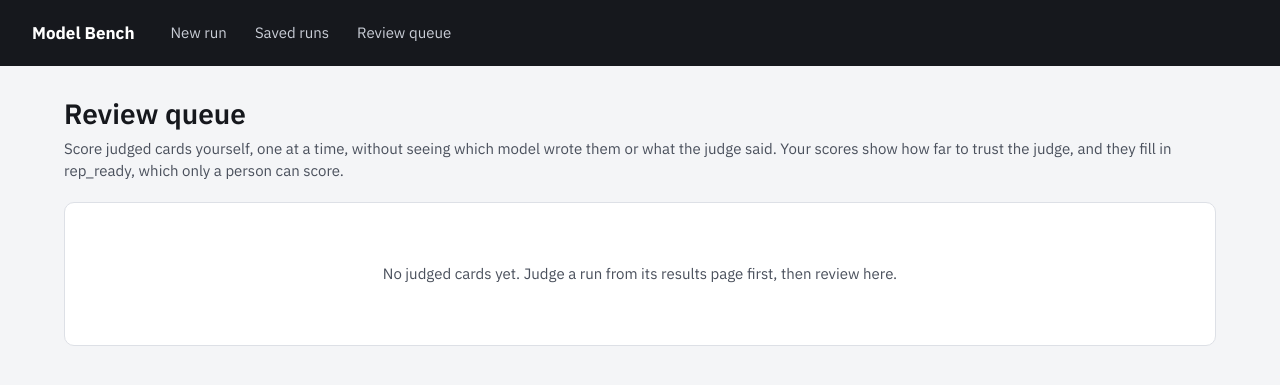
After one commit to trackandwield/model-bench, a FastAPI app: template bench/web/templates/review_runs.html in a window 1280 px wide. The commit adds this page. Shown: the top 385 px of the page. Run offline with FastAPI, Linux system fonts and the light colour scheme; the template is opened without the code that fills it, so the values that code supplies are empty.

Commit message:
Add the blind review queue and judge agreement
A person scores judged cards one at a time without seeing the model,
checks or judge scores, on the judge's own rubrics plus rep_ready.
Reviews feed rep_ready into the analysis and show how often the judge
agrees with the person, on the results page and in bench analyze.

Co-Authored-By: Claude Opus 5.5 (1M context) <noreply@anthropic.com>
Claude-Session: https://claude.ai/code/session_01SEr6wN8rmXpYJSzFu2YzAi

```diff
--- a/bench/cli.py
+++ b/bench/cli.py
@@ -10,7 +10,7 @@ from pathlib import Path
 import litellm
 from dotenv import load_dotenv
 
-from bench import analyze, checks, compare, dataset, judge, metrics, plan, tasks, workflow
+from bench import analyze, checks, compare, dataset, judge, metrics, plan, review, tasks, workflow
 from bench.models import call_model, configured_prices, load_config
 from bench.store import Store
 
@@ -291,7 +291,10 @@ def cmd_analyze(args: argparse.Namespace) -> int:
     spec = metrics.load(task_name)
     cases = {c["id"]: c for c in dataset.load(task_name)}
     analyze.fill_prices(rows, configured_prices(load_config()))  # a price added after the run still counts
+    reviews = review.load(path)  # scores from the web app's Review queue, if any
+    review.merge(rows, reviews)
     result = analyze.analyze(rows, spec, cases)
+    result["review"] = review.summary(rows, reviews, spec)
 
     if args.patterns:
         import asyncio
--- a/bench/web/app.py
+++ b/bench/web/app.py
@@ -18,7 +18,7 @@ from fastapi.staticfiles import StaticFiles
 from fastapi.templating import Jinja2Templates
 from markdown_it import MarkdownIt
 
-from bench import analyze, compare, dataset, metrics, tasks
+from bench import analyze, compare, dataset, metrics, review, tasks
 from bench.models import configured_prices, load_config
 from bench.web import jobs
 
@@ -43,12 +43,17 @@ def runs_dir() -> Path:
     return compare.RUNS_DIR
 
 
-def load_rows(name: str) -> list[dict]:
+def run_path(name: str) -> Path:
     if not _RUN_NAME.match(name):
         raise HTTPException(404, "No such run")
     path = runs_dir() / f"{name}.jsonl"
     if not path.exists():
         raise HTTPException(404, "No such run")
+    return path
+
+
+def load_rows(name: str) -> list[dict]:
+    path = run_path(name)
     return [json.loads(line) for line in path.read_text(encoding="utf-8").splitlines() if line.strip()]
 
 
@@ -97,7 +102,11 @@ def analyze_run(name: str) -> tuple[list[dict], dict, dict, dict]:
     spec = metrics.load(task)
     cases = {c["id"]: c for c in dataset.load(task)}
     analyze.fill_prices(rows, configured_prices(load_config()))
-    return rows, spec, cases, analyze.analyze(rows, spec, cases)
+    reviews = review.load(run_path(name))
+    review.merge(rows, reviews)
+    result = analyze.analyze(rows, spec, cases)
+    result["review"] = review.summary(rows, reviews, spec)
+    return rows, spec, cases, result
 
 
 def heat_style(score: float | None) -> str:
@@ -174,7 +183,7 @@ def card_view(row: dict, spec: dict) -> dict:
         if j.get("passed") is False:
             needles += [(q, f"Judge: {m['name']}") for q in j.get("evidence") or []]
     output = row.get("output")
-    score = analyze.output_score(row, [m for m in spec["metrics"] if m["type"] in ("check", "judge")])
+    score = analyze.output_score(row, [m for m in spec["metrics"] if m["type"] in ("check", "judge", "human")])
     return {
         "model": row["model"],
         "html": _marks(output, needles) if output is not None else None,
@@ -218,7 +227,7 @@ def results_page(request: Request, name: str, judge_sample: str | None = None, o
         "result": result,
         "card": card,
         "models": order,
-        "metric_specs": [m for m in spec["metrics"] if m["type"] in ("check", "judge")],
+        "metric_specs": [m for m in spec["metrics"] if m["type"] in ("check", "judge", "human")],
         "basis_share": (next(iter(card.values()))["weight_measured"] / total_weight) if card and total_weight else 0,
         "heat_style": heat_style,
         "scatter": scatter(card, result["frontier"]),
@@ -374,3 +383,80 @@ def job_page(request: Request, job_id: str):
     if job is None:
         raise HTTPException(404, "No such job. Jobs are forgotten when the app restarts; the run file is in Saved runs.")
     return templates.TemplateResponse(request, "job.html", {"nav": "runs", "job": job})
+
+
+# Review queue: a person scores judged cards blind, against the judge's own rubrics.
+
+def reviewable_runs() -> list[dict]:
+    out = []
+    for r in list_runs():
+        if not r["judged"]:
+            continue
+        reviews = review.latest(review.load(run_path(r["name"])))
+        r["reviewed"] = sum(1 for v in reviews.values() if not v.get("skipped"))
+        r["skipped"] = len(reviews) - r["reviewed"]
+        out.append(r)
+    return out
+
+
+def review_metrics(spec: dict) -> list[dict]:
+    """The metrics a person scores 1-5: every judge metric (to check the judge) and every human one."""
+    return [m for m in spec["metrics"] if m["type"] in ("judge", "human")]
+
+
+@app.get("/review", response_class=HTMLResponse)
+def review_index(request: Request):
+    return templates.TemplateResponse(request, "review_runs.html", {"nav": "review", "runs": reviewable_runs()})
+
+
+def review_context(name: str, reviewer: str = "") -> dict:
+    rows, spec, cases, result = analyze_run(name)
+    path = run_path(name)
+    todo = review.queue(rows, review.load(path))
+    judged = sum(1 for r in rows if r.get("output") is not None and r.get("judge"))
+    ctx = {"nav": "review", "name": name, "reviewer": reviewer, "todo": len(todo), "judged": judged,
+           "summary": result["review"], "metrics": review_metrics(spec), "problems": [], "picked": {}, "note": ""}
+    if todo:
+        row = todo[0]
+        ctx |= {"pos": rows.index(row), "html": _md.render(row["output"]),
+                "case": cases.get(row["case_id"], {"id": row["case_id"], "inputs": {}, "tags": {}})}
+    return ctx
+
+
+@app.get("/review/{name}", response_class=HTMLResponse)
+def review_page(request: Request, name: str):
+    return templates.TemplateResponse(request, "review.html",
+                                      review_context(name, request.cookies.get("reviewer", "")))
+
+
+@app.post("/review/{name}", response_class=HTMLResponse)
+async def review_submit(request: Request, name: str):
+    form = await request.form()
+    rows = load_rows(name)
+    try:
+        row = rows[int(form.get("pos", ""))]
+    except (ValueError, IndexError):
+        raise HTTPException(400, "That card isn't in this run.")
+    spec = metrics.load(row["task"])
+    reviewer = str(form.get("reviewer", "")).strip()[:80]
+    note = str(form.get("note", "")).strip()[:2000]
+    skipped = form.get("action") == "skip"
+    scores, missing = {}, []
+    for m in review_metrics(spec):
+        v = str(form.get(f"score_{m['name']}", ""))
+        if v in {"1", "2", "3", "4", "5"}:
+            scores[m["name"]] = int(v)
+        else:
+            missing.append(m["name"].replace("_", " "))
+    if missing and not skipped:
+        ctx = review_context(name, reviewer)
+        if ctx.get("pos") != rows.index(row):  # someone else reviewed it meanwhile; just move on
+            return RedirectResponse(f"/review/{name}", status_code=303)
+        ctx |= {"problems": [f"Give a score for {', '.join(missing)}, or skip this card."],
+                "picked": scores, "note": note}
+        return templates.TemplateResponse(request, "review.html", ctx, status_code=400)
+    review.save(run_path(name), row, {} if skipped else scores, note=note, reviewer=reviewer, skipped=skipped)
+    response = RedirectResponse(f"/review/{name}", status_code=303)
+    if reviewer:
+        response.set_cookie("reviewer", reviewer, max_age=60 * 60 * 24 * 365, samesite="lax")
+    return response
--- a/bench/web/static/app.css
+++ b/bench/web/static/app.css
@@ -138,3 +138,20 @@ select.wide { width: 100%; }
 .step-prompt { white-space: pre-wrap; font-family: var(--mono); font-size: 12px; background: var(--ground); padding: 10px; border-radius: 6px; max-height: 220px; overflow: auto; }
 .progress { height: 10px; border-radius: 5px; background: var(--line); }
 .progress > div { height: 10px; border-radius: 5px; background: var(--accent); }
+
+/* Review queue */
+.trust { margin: 12px 0 0; font-size: 13px; color: #FFD9B8; }
+.trust.ok { color: #BDE5CF; }
+.trust a { color: inherit; }
+.review { display: flex; flex-wrap: wrap; gap: 20px; align-items: flex-start; }
+.review > .col { flex: 1 1 460px; min-width: 0; display: flex; flex-direction: column; gap: 16px; }
+.scoring { position: sticky; top: 16px; max-height: calc(100vh - 32px); overflow-y: auto; }
+.metric { border: none; padding: 0; margin: 0 0 18px; }
+.metric legend { display: flex; flex-direction: column; gap: 2px; margin-bottom: 8px; padding: 0; }
+.scale { display: flex; flex-direction: column; gap: 6px; }
+.scale label { display: flex; gap: 10px; align-items: flex-start; padding: 8px 10px; border: 1px solid var(--line); border-radius: 8px; font-size: 13px; cursor: pointer; min-height: 44px; }
+.scale label:has(input:checked) { border-color: var(--accent); background: var(--accent-soft); }
+.scale input { margin: 3px 0 0; width: 16px; height: 16px; flex: none; }
+.scale .n { font-family: var(--mono); font-weight: 600; flex: none; width: 12px; }
+textarea { width: 100%; box-sizing: border-box; font: inherit; padding: 10px 12px; border: 1px solid #C4C8D0; border-radius: 8px; }
+@media (max-width: 960px) { .scoring { position: static; max-height: none; } }
--- a/bench/web/templates/base.html
+++ b/bench/web/templates/base.html
@@ -15,6 +15,7 @@
   <nav aria-label="Main">
     <a href="/new" class="{{ 'on' if nav == 'new' }}">New run</a>
     <a href="/runs" class="{{ 'on' if nav == 'runs' }}">Saved runs</a>
+    <a href="/review" class="{{ 'on' if nav == 'review' }}">Review queue</a>
   </nav>
 </header>
 <main>
--- a/bench/web/templates/results.html
+++ b/bench/web/templates/results.html
@@ -16,6 +16,7 @@
 <section class="reco" aria-label="Recommendation">
   <div class="eyebrow">Recommendation</div>
   <ul>{% for line in rec %}<li>{{ line }}</li>{% endfor %}</ul>
+  <p class="trust {{ 'ok' if result.review.trusted }}">{{ result.review.trust }}{% if not result.review.trusted %} · <a href="/review/{{ name }}">Review cards</a>{% endif %}</p>
 </section>
 
 <section class="panel">
@@ -154,6 +155,9 @@
     <button class="btn primary" type="submit">Judge {{ judge.sample ~ ' cards per model' if judge.sample else 'every card' }}</button>
   </form>
   {% endif %}
+  <h3 style="margin: 20px 0 4px; font-size: 15px;">Does the judge agree with a person?</h3>
+  <p class="note">{{ result.review.trust }}. <a href="/review/{{ name }}">Open the review queue</a>.</p>
+  {% with summary = result.review %}{% include "_agreement.html" %}{% endwith %}
 </section>
 
 <section class="panel">
--- /dev/null
+++ b/bench/web/templates/review_runs.html
@@ -0,0 +1,30 @@
+{% extends "base.html" %}
+{% block title %}Review queue · Model Bench{% endblock %}
+{% block main %}
+<div>
+  <h1>Review queue</h1>
+  <p class="lede">Score judged cards yourself, one at a time, without seeing which model wrote them or what the judge said. Your scores show how far to trust the judge, and they fill in rep_ready, which only a person can score.</p>
+</div>
+<section class="panel">
+{% if runs %}
+  <div class="scroll">
+    <table>
+      <thead><tr><th>RUN</th><th>TASK</th><th class="num">JUDGED CARDS</th><th class="num">REVIEWED</th><th></th></tr></thead>
+      <tbody>
+      {% for r in runs %}
+        <tr>
+          <td class="mono">{{ r.run_id }}{% if r.mock %} <span class="badge">mock</span>{% endif %}</td>
+          <td>{{ r.task }}</td>
+          <td class="num">{{ r.judged }}</td>
+          <td class="num">{{ r.reviewed }}{% if r.skipped %} <span class="sub">(+{{ r.skipped }} skipped)</span>{% endif %}</td>
+          <td><a class="btn {{ 'primary' if r.reviewed + r.skipped < r.judged }}" href="/review/{{ r.name }}">{{ 'Review' if r.reviewed + r.skipped < r.judged else 'See agreement' }}</a></td>
+        </tr>
+      {% endfor %}
+      </tbody>
+    </table>
+  </div>
+{% else %}
+  <div class="empty">No judged cards yet. Judge a run from its results page first, then review here.</div>
+{% endif %}
+</section>
+{% endblock %}
```
Also changed, not shown: bench/analyze.py (+22 -7 lines), bench/review.py (added, +99 -0 lines), bench/web/templates/_agreement.html (added, +14 -0 lines), bench/web/templates/review.html (added, +61 -0 lines), docs/decision-log.md (+6 -0 lines), tests/test_review.py (added, +38 -0 lines), tests/test_web.py (+53 -0 lines), README.md.
